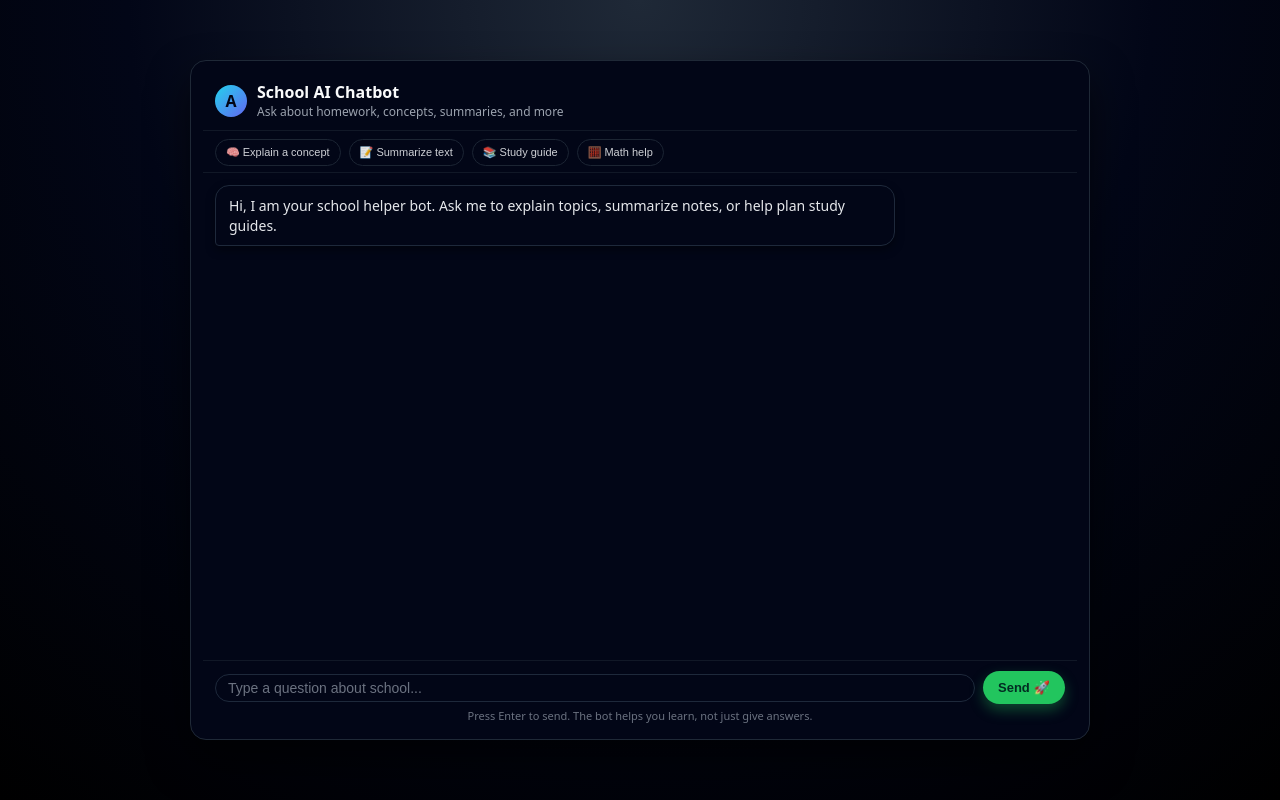
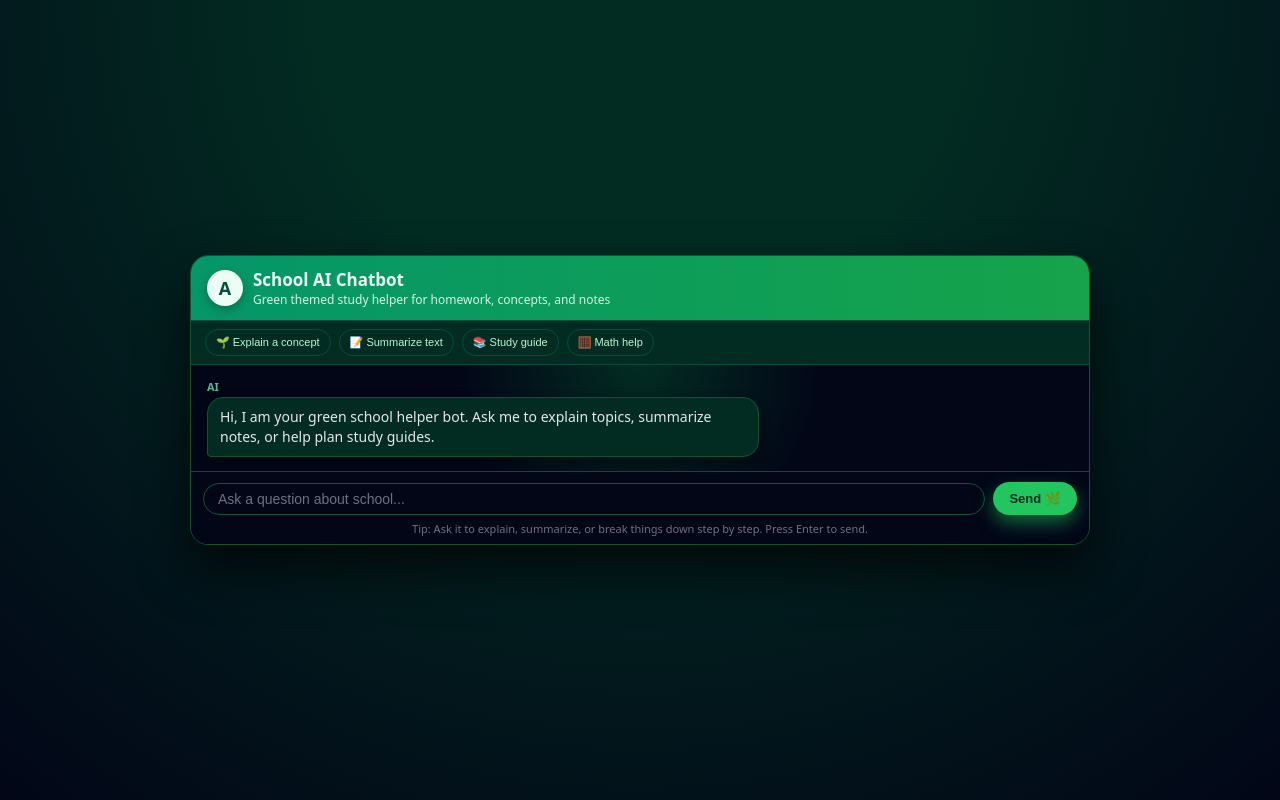
Before and after one commit to Yinkrl/school-chatbot, a Flask app: page / in a window 1280 px wide. Run offline with Flask 3, Linux system fonts and the light colour scheme.

Commit message:
Updated green UI and improved chat

```diff
--- a/app.py
+++ b/app.py
@@ -3,12 +3,10 @@ from openai import OpenAI
 from dotenv import load_dotenv
 import os
 
-# Load variables from .env file
 load_dotenv()
 
 app = Flask(__name__)
 
-# Create OpenAI client using key from .env
 client = OpenAI(api_key=os.getenv("OPENAI_API_KEY"))
 
 @app.route("/")
@@ -22,7 +20,7 @@ def chat():
         user_msg = data["message"]
 
         response = client.chat.completions.create(
-            model="gpt-4o-mini",  # works with new OpenAI API
+            model="gpt-4o-mini",
             messages=[
                 {"role": "system", "content": "You are a helpful school assistant."},
                 {"role": "user", "content": user_msg}
@@ -33,7 +31,6 @@ def chat():
         return jsonify({"response": bot_reply})
 
     except Exception as e:
-        # Print the error in the terminal and send a message back to the browser
         print("Error:", e)
         return jsonify({"response": "There was a server error: " + str(e)}), 500
 
--- a/templates/index.html
+++ b/templates/index.html
@@ -13,7 +13,7 @@
       margin: 0;
       padding: 0;
       font-family: system-ui, -apple-system, BlinkMacSystemFont, "Segoe UI", sans-serif;
-      background: radial-gradient(circle at top, #1f2937 0, #020617 50%, #000 100%);
+      background: radial-gradient(circle at top, #022c22 0, #022c22 30%, #020617 100%);
       color: #e5e7eb;
       display: flex;
       align-items: center;
@@ -21,23 +21,21 @@
       min-height: 100vh;
     }
 
-    .app-container {
+    .app-shell {
       width: 100%;
       max-width: 900px;
-      height: 100vh;
-      max-height: 680px;
+      max-height: 700px;
       background: #020617;
-      border-radius: 16px;
-      border: 1px solid #1f2937;
-      box-shadow: 0 20px 40px rgba(0, 0, 0, 0.6);
+      border-radius: 18px;
+      border: 1px solid #14532d;
+      box-shadow: 0 24px 50px rgba(0, 0, 0, 0.7);
       display: flex;
       flex-direction: column;
       overflow: hidden;
-      padding: 12px;
     }
 
     @media (max-width: 640px) {
-      .app-container {
+      .app-shell {
         height: 100vh;
         max-height: none;
         border-radius: 0;
@@ -48,143 +46,164 @@
       display: flex;
       align-items: center;
       gap: 10px;
-      padding: 8px 12px 10px;
-      border-bottom: 1px solid #111827;
+      padding: 12px 16px;
+      border-bottom: 1px solid #064e3b;
+      background: linear-gradient(to right, #059669, #16a34a);
     }
 
     .avatar {
-      width: 32px;
-      height: 32px;
+      width: 36px;
+      height: 36px;
       border-radius: 999px;
-      background: linear-gradient(135deg, #22d3ee, #6366f1);
+      background: #ecfdf5;
       display: flex;
       align-items: center;
       justify-content: center;
-      font-weight: 700;
-      font-size: 16px;
-      color: #020617;
+      font-weight: 800;
+      font-size: 18px;
+      color: #064e3b;
+      box-shadow: 0 4px 10px rgba(0, 0, 0, 0.25);
     }
 
     .header-text {
       display: flex;
       flex-direction: column;
+      color: #ecfdf5;
     }
 
     .title {
-      font-size: 16px;
-      font-weight: 600;
-      color: #f9fafb;
+      font-size: 17px;
+      font-weight: 700;
     }
 
     .subtitle {
       font-size: 12px;
-      color: #9ca3af;
+      opacity: 0.9;
     }
 
     .preset-bar {
-      padding: 8px 12px 6px;
+      padding: 8px 14px;
       display: flex;
       flex-wrap: wrap;
       gap: 8px;
-      border-bottom: 1px solid #111827;
+      border-bottom: 1px solid #064e3b;
+      background: #022c22;
     }
 
     .preset-btn {
       border-radius: 999px;
-      border: 1px solid #1f2937;
-      background: #020617;
-      color: #e5e7eb;
+      border: 1px solid #064e3b;
+      background: #022c22;
+      color: #bbf7d0;
       font-size: 11px;
       padding: 6px 10px;
       cursor: pointer;
       display: inline-flex;
       align-items: center;
-      gap: 4px;
-      opacity: 0.9;
-      transition: background 0.15s, border-color 0.15s, opacity 0.15s, transform 0.1s;
+      gap: 5px;
+      transition: background 0.15s, border-color 0.15s, transform 0.08s, box-shadow 0.15s;
+      box-shadow: 0 0 0 rgba(34, 197, 94, 0);
     }
 
     .preset-btn:hover {
-      background: #0f172a;
-      border-color: #4b5563;
-      opacity: 1;
+      background: #047857;
+      border-color: #22c55e;
       transform: translateY(-1px);
+      box-shadow: 0 6px 12px rgba(34, 197, 94, 0.4);
     }
 
     .chat-area {
       flex: 1;
-      padding: 12px;
-      overflow-y: auto;
+      padding: 14px 16px;
       display: flex;
       flex-direction: column;
       gap: 10px;
+      overflow-y: auto;
       scroll-behavior: smooth;
+      background: radial-gradient(circle at top, #022c22 0, #020617 40%, #020617 100%);
     }
 
-    .message-row {
+    .msg-row {
       display: flex;
       width: 100%;
     }
 
-    .message-row.user {
+    .msg-row.user {
       justify-content: flex-end;
     }
 
-    .message-row.bot {
+    .msg-row.bot {
       justify-content: flex-start;
     }
 
     .bubble {
-      max-width: 80%;
-      padding: 10px 13px;
-      border-radius: 14px;
+      max-width: 75%;
+      padding: 9px 12px;
+      border-radius: 16px;
       font-size: 14px;
-      line-height: 1.4;
-      box-shadow: 0 4px 10px rgba(0, 0, 0, 0.4);
-      animation: fadeIn 0.18s ease-out;
+      line-height: 1.45;
       white-space: pre-wrap;
       word-wrap: break-word;
+      box-shadow: 0 4px 12px rgba(0, 0, 0, 0.45);
+      animation: fadeIn 0.18s ease-out;
+      position: relative;
     }
 
     .bubble.user {
-      background: #2563eb;
-      color: #e5e7eb;
+      background: #22c55e;
+      color: #022c22;
       border-bottom-right-radius: 4px;
     }
 
     .bubble.bot {
-      background: #020617;
+      background: #022c22;
       color: #e5e7eb;
-      border: 1px solid #1e293b;
+      border: 1px solid #14532d;
       border-bottom-left-radius: 4px;
     }
 
-    .typing {
+    .label {
+      font-size: 11px;
+      font-weight: 600;
+      margin-bottom: 3px;
+      opacity: 0.8;
+    }
+
+    .label.user {
+      color: #bbf7d0;
+      text-align: right;
+    }
+
+    .label.bot {
+      color: #6ee7b7;
+    }
+
+    .typing-wrapper {
       display: inline-flex;
       align-items: center;
-      gap: 4px;
+      gap: 5px;
       font-size: 12px;
-      color: #9ca3af;
+      color: #a7f3d0;
     }
 
     .dot {
-      width: 5px;
-      height: 5px;
+      width: 6px;
+      height: 6px;
       border-radius: 999px;
-      background: #9ca3af;
+      background: #a7f3d0;
       animation: blink 1s infinite ease-in-out;
     }
 
     .dot:nth-child(2) {
-      animation-delay: 0.15s;
+      animation-delay: 0.16s;
     }
 
     .dot:nth-child(3) {
-      animation-delay: 0.3s;
+      animation-delay: 0.32s;
     }
 
     @keyframes blink {
-      0%, 80%, 100% { opacity: 0.2; transform: translateY(0); }
+      0%, 80%, 100% { opacity: 0.25; transform: translateY(0); }
       40% { opacity: 1; transform: translateY(-1px); }
     }
 
@@ -194,25 +213,32 @@
     }
 
     .input-area {
+      padding: 10px 12px 8px;
+      border-top: 1px solid #064e3b;
+      background: #020617;
+      display: flex;
+      flex-direction: column;
+      gap: 6px;
+    }
+
+    .input-row {
+      display: flex;
+      gap: 8px;
+      align-items: center;
+    }
+
+    .input-shell {
+      flex: 1;
       display: flex;
       align-items: center;
       gap: 8px;
-      padding: 10px 12px 4px;
-      border-top: 1px solid #111827;
+      background: #020617;
+      border-radius: 999px;
+      border: 1px solid #14532d;
+      padding: 6px 12px;
     }
 
-    .input-wrapper {
-      flex: 1;
-      display: flex;
-      align-items: center;
-      background: #020617;
-      border-radius: 999px;
-      border: 1px solid #1e293b;
-      padding: 4px 10px;
-      gap: 6px;
-    }
-
-    .input-wrapper input {
+    .input-shell input {
       flex: 1;
       border: none;
       outline: none;
@@ -221,7 +247,7 @@
       font-size: 14px;
     }
 
-    .input-wrapper input::placeholder {
+    .input-shell input::placeholder {
       color: #6b7280;
     }
 
@@ -229,17 +255,17 @@
       border: none;
       outline: none;
       border-radius: 999px;
-      padding: 9px 15px;
+      padding: 9px 16px;
       background: #22c55e;
       color: #022c22;
-      font-weight: 600;
+      font-weight: 700;
       font-size: 13px;
       cursor: pointer;
       display: inline-flex;
       align-items: center;
-      gap: 4px;
-      transition: background 0.15s, transform 0.1s, box-shadow 0.15s;
-      box-shadow: 0 6px 14px rgba(34, 197, 94, 0.35);
+      gap: 6px;
+      box-shadow: 0 8px 18px rgba(34, 197, 94, 0.5);
+      transition: background 0.12s, transform 0.08s, box-shadow 0.12s, opacity 0.12s;
       white-space: nowrap;
     }
 
@@ -247,118 +273,144 @@
       opacity: 0.6;
       cursor: default;
       box-shadow: none;
+      transform: none;
     }
 
     .send-btn:hover:not(:disabled) {
       background: #16a34a;
       transform: translateY(-1px);
-      box-shadow: 0 8px 18px rgba(34, 197, 94, 0.5);
+      box-shadow: 0 10px 22px rgba(34, 197, 94, 0.7);
     }
 
-    .send-btn span {
-      font-size: 13px;
-    }
-
-    .footer-hint {
+    .hint {
       font-size: 11px;
       color: #6b7280;
       text-align: center;
-      padding-bottom: 4px;
+    }
+
+    ::-webkit-scrollbar {
+      width: 8px;
+    }
+
+    ::-webkit-scrollbar-thumb {
+      background: #065f46;
+      border-radius: 999px;
+    }
+
+    ::-webkit-scrollbar-track {
+      background: #020617;
     }
   </style>
 </head>
 <body>
-  <div class="app-container">
+  <div class="app-shell">
     <div class="header">
       <div class="avatar">A</div>
       <div class="header-text">
         <div class="title">School AI Chatbot</div>
-        <div class="subtitle">Ask about homework, concepts, summaries, and more</div>
+        <div class="subtitle">Green themed study helper for homework, concepts, and notes</div>
       </div>
     </div>
 
     <div class="preset-bar">
-      <button class="preset-btn" onclick="usePreset('Explain this step by step like I am in 9th grade: ')">🧠 Explain a concept</button>
-      <button class="preset-btn" onclick="usePreset('Summarize this in 3 simple bullets: ')">📝 Summarize text</button>
-      <button class="preset-btn" onclick="usePreset('Help me plan a study guide for: ')">📚 Study guide</button>
+      <button class="preset-btn" onclick="usePreset('Explain this like I am in 9th grade: ')">🌱 Explain a concept</button>
+      <button class="preset-btn" onclick="usePreset('Summarize this in 3 simple bullet points: ')">📝 Summarize text</button>
+      <button class="preset-btn" onclick="usePreset('Help me build a study guide for: ')">📚 Study guide</button>
       <button class="preset-btn" onclick="usePreset('Help me understand this math problem: ')">🧮 Math help</button>
     </div>
 
-    <div id="chat" class="chat-area"></div>
+    <div id="chatArea" class="chat-area"></div>
 
     <div class="input-area">
-      <div class="input-wrapper">
+      <div class="input-row">
+        <div class="input-shell">
           <input
             id="msgInput"
             type="text"
-          placeholder="Type a question about school..."
+            placeholder="Ask a question about school..."
             onkeydown="if (event.key === 'Enter') sendMessage()"
           />
         </div>
         <button id="sendBtn" class="send-btn" onclick="sendMessage()">
-        <span>Send</span> 🚀
+          Send 🌿
         </button>
       </div>
-
-    <div class="footer-hint">Press Enter to send. The bot helps you learn, not just give answers.</div>
+      <div class="hint">Tip: Ask it to explain, summarize, or break things down step by step. Press Enter to send.</div>
+    </div>
   </div>
 
   <script>
-    const chatEl = document.getElementById("chat");
-    const inputEl = document.getElementById("msgInput");
+    const chatArea = document.getElementById("chatArea");
+    const msgInput = document.getElementById("msgInput");
     const sendBtn = document.getElementById("sendBtn");
+
+    let typingRow = null;
 
     function addMessage(role, text) {
       const row = document.createElement("div");
-      row.className = "message-row " + role;
+      row.className = "msg-row " + role;
+
+      const wrapper = document.createElement("div");
+
+      const label = document.createElement("div");
+      label.className = "label " + role;
+      label.textContent = role === "user" ? "You" : "AI";
 
       const bubble = document.createElement("div");
       bubble.className = "bubble " + role;
       bubble.textContent = text;
 
-      row.appendChild(bubble);
-      chatEl.appendChild(row);
-      chatEl.scrollTop = chatEl.scrollHeight;
+      wrapper.appendChild(label);
+      wrapper.appendChild(bubble);
+      row.appendChild(wrapper);
+
+      chatArea.appendChild(row);
+      chatArea.scrollTop = chatArea.scrollHeight;
     }
-
-    let typingRow = null;
 
     function showTyping() {
       typingRow = document.createElement("div");
-      typingRow.className = "message-row bot";
+      typingRow.className = "msg-row bot";
+
+      const wrapper = document.createElement("div");
+      const label = document.createElement("div");
+      label.className = "label bot";
+      label.textContent = "AI";
 
       const bubble = document.createElement("div");
       bubble.className = "bubble bot";
 
       const typing = document.createElement("div");
-      typing.className = "typing";
-      typing.innerHTML = "AI is thinking <span class='dot'></span><span class='dot'></span><span class='dot'></span>";
+      typing.className = "typing-wrapper";
+      typing.innerHTML = 'Thinking <span class="dot"></span><span class="dot"></span><span class="dot"></span>';
 
       bubble.appendChild(typing);
-      typingRow.appendChild(bubble);
-      chatEl.appendChild(typingRow);
-      chatEl.scrollTop = chatEl.scrollHeight;
+      wrapper.appendChild(label);
+      wrapper.appendChild(bubble);
+      typingRow.appendChild(wrapper);
+      chatArea.appendChild(typingRow);
+      chatArea.scrollTop = chatArea.scrollHeight;
     }
 
     function hideTyping() {
       if (typingRow && typingRow.parentNode) {
-        chatEl.removeChild(typingRow);
+        chatArea.removeChild(typingRow);
       }
       typingRow = null;
     }
 
     function usePreset(text) {
-      inputEl.value = text;
-      inputEl.focus();
+      msgInput.value = text;
+      msgInput.focus();
     }
 
     async function sendMessage() {
-      const text = inputEl.value.trim();
+      const text = msgInput.value.trim();
       if (!text || sendBtn.disabled) return;
 
       addMessage("user", text);
-      inputEl.value = "";
-      inputEl.focus();
+      msgInput.value = "";
+      msgInput.focus();
 
       sendBtn.disabled = true;
       showTyping();
@@ -389,8 +441,8 @@
       }
     }
 
-    // Optional: welcome message
-    addMessage("bot", "Hi, I am your school helper bot. Ask me to explain topics, summarize notes, or help plan study guides.");
+    // Optional greeting
+    addMessage("bot", "Hi, I am your green school helper bot. Ask me to explain topics, summarize notes, or help plan study guides.");
   </script>
 </body>
 </html>
```
Lines whose indentation alone changed are shown as unchanged.
